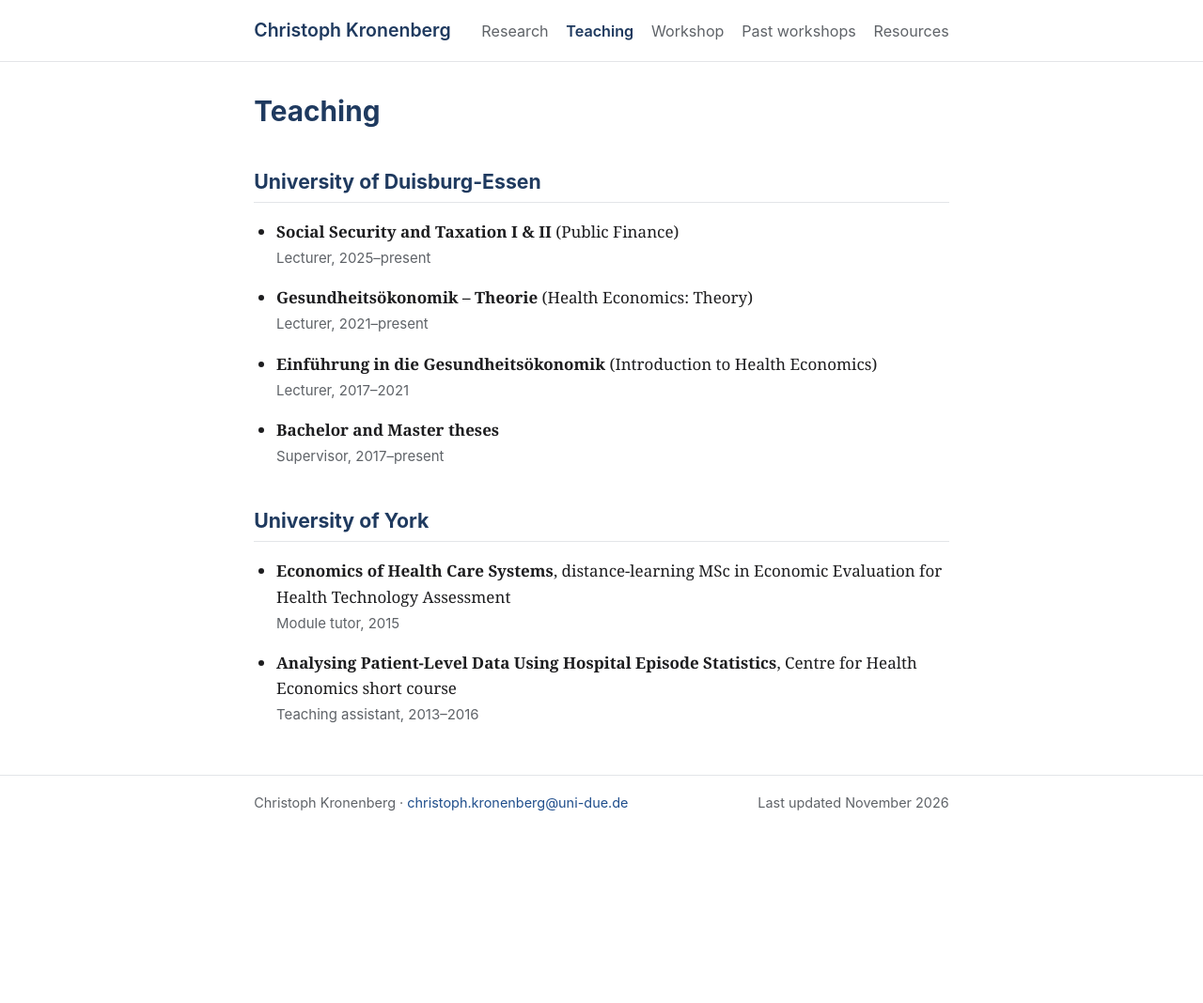
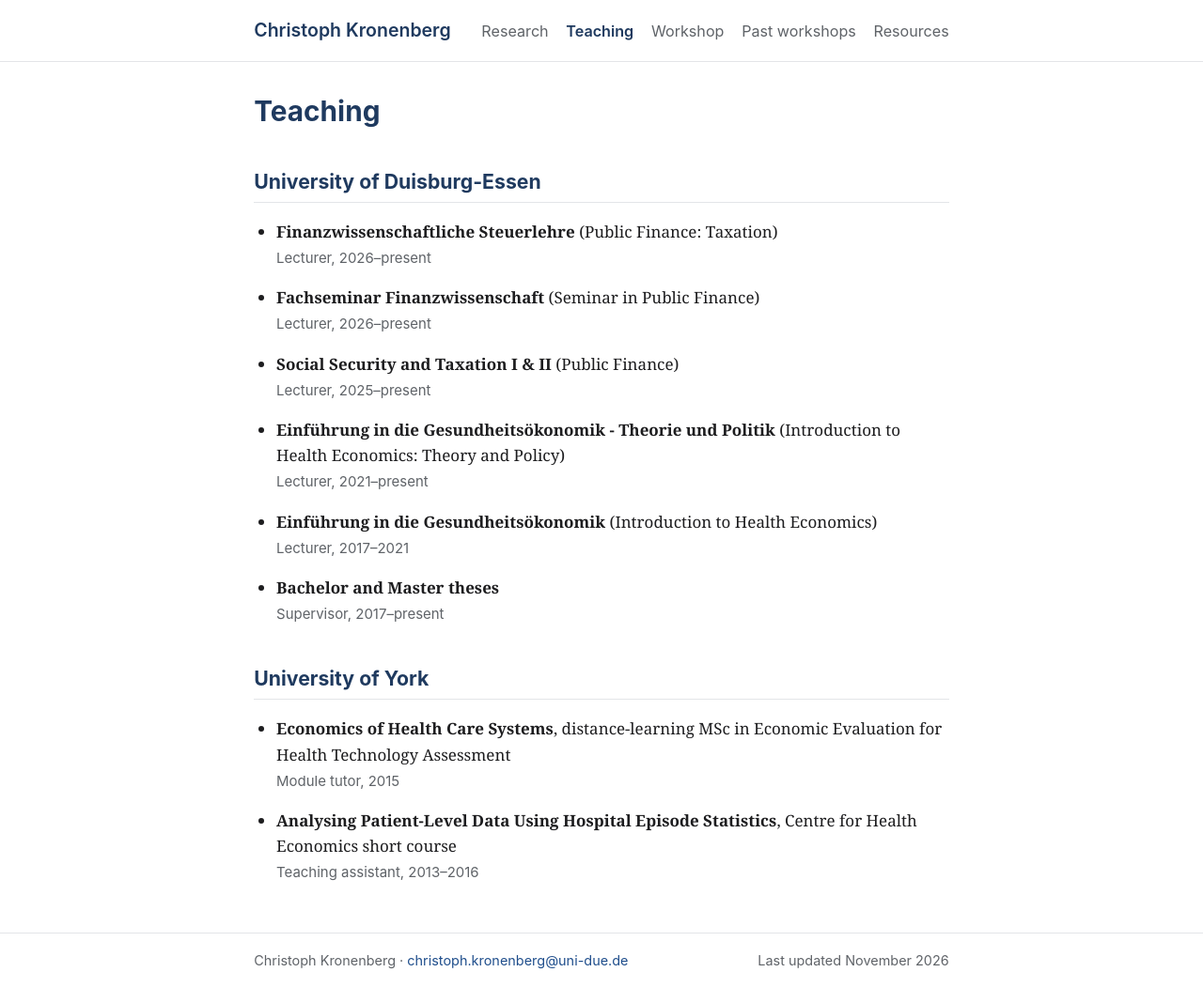
Before and after one commit to christophkronenberg/christophkronenberg.github.io, a Jekyll site: the page built from teaching.md, in a window 1280 px wide. Shown: the whole page at 94% size. Built offline with Jekyll 4.4.1, drawn with Linux system fonts in a browser that asks for light colours; before the commit the page ends 900 px from its top, so only the background shows below that.

Commit message:
Teaching: current courses

```diff
--- a/teaching.md
+++ b/teaching.md
@@ -8,8 +8,10 @@ description: Courses taught by Christoph Kronenberg at the University of Duisbur
 ## University of Duisburg-Essen
 
 <ul class="papers">
+<li><span class="title">Finanzwissenschaftliche Steuerlehre</span> (Public Finance: Taxation)<br><span class="meta">Lecturer, 2026&ndash;present</span></li>
+<li><span class="title">Fachseminar Finanzwissenschaft</span> (Seminar in Public Finance)<br><span class="meta">Lecturer, 2026&ndash;present</span></li>
 <li><span class="title">Social Security and Taxation I &amp; II</span> (Public Finance)<br><span class="meta">Lecturer, 2025&ndash;present</span></li>
-<li><span class="title">Gesundheitsökonomik &ndash; Theorie</span> (Health Economics: Theory)<br><span class="meta">Lecturer, 2021&ndash;present</span></li>
+<li><span class="title">Einführung in die Gesundheitsökonomik - Theorie und Politik</span> (Introduction to Health Economics: Theory and Policy)<br><span class="meta">Lecturer, 2021&ndash;present</span></li>
 <li><span class="title">Einführung in die Gesundheitsökonomik</span> (Introduction to Health Economics)<br><span class="meta">Lecturer, 2017&ndash;2021</span></li>
 <li><span class="title">Bachelor and Master theses</span><br><span class="meta">Supervisor, 2017&ndash;present</span></li>
 </ul>
```
